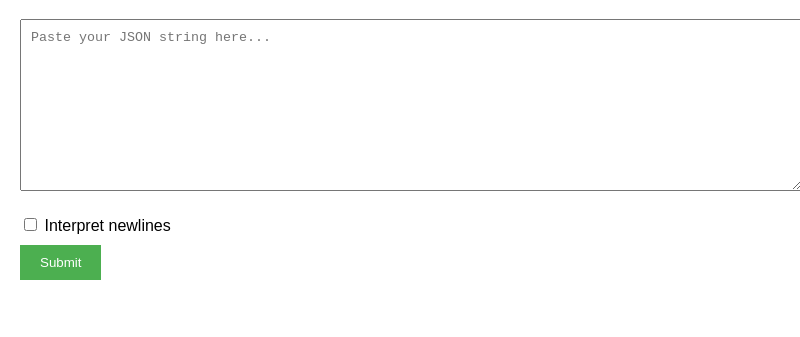
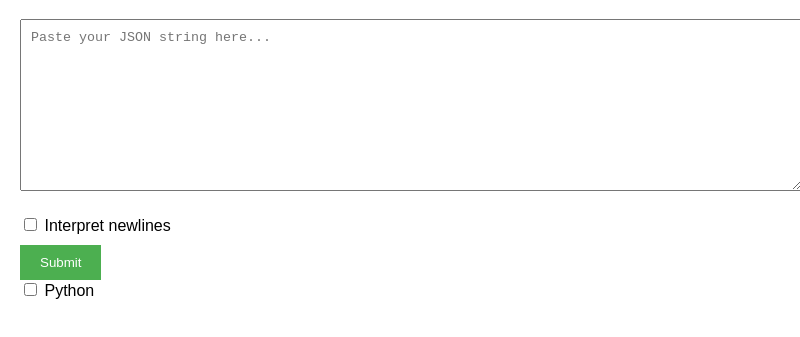
Before and after one commit to jayliew/offline-json-pretty-printer, an Electron app: page index.html in a window 800 px wide. Shown: the part 101-438 px from the top of the page. Drawn offline with Linux system fonts and the light colour scheme.

Commit message:
Add checkbox

```diff
--- a/index.html
+++ b/index.html
@@ -14,6 +14,10 @@
         <label for="interpretNewlines">Interpret newlines</label>
     </div>
     <button id="submitBtn">Submit</button>
+    <div>
+        <input type="checkbox" id="python-checkbox">
+        <label for="python-checkbox">Python</label>
+    </div>
     <div id="output"></div>
     <script src="renderer.js"></script>
 </body>
```
